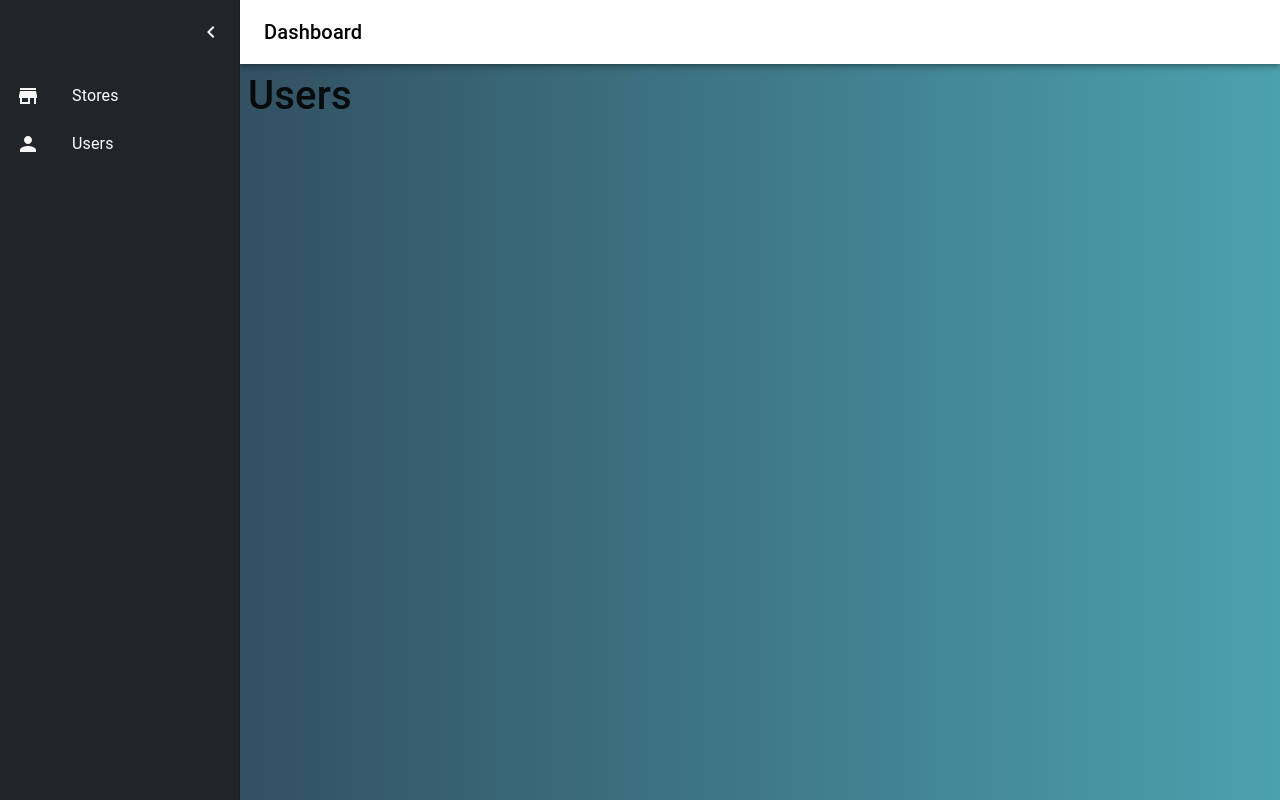
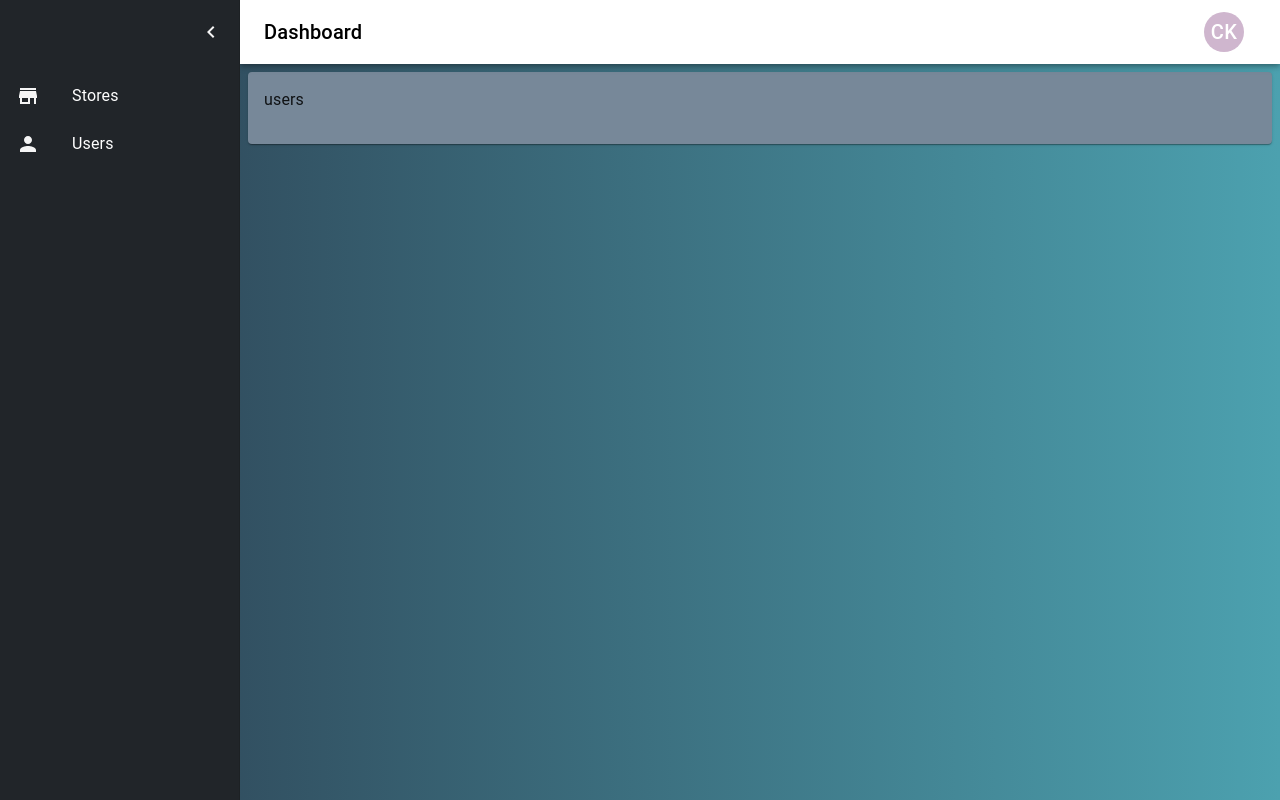
Before and after one commit to PaperUnicorn/thankful-bikes, a React (Create React App) app: page /welcome/dashboard/users in a window 1280 px wide. Built offline with nearby package versions, Linux system fonts and the light colour scheme.

Commit message:
corrected navbar

```diff
--- a/src/layout/Header/Navbar.tsx
+++ b/src/layout/Header/Navbar.tsx
@@ -1,9 +1,49 @@
 import * as React from "react";
-import { IconButton, Toolbar, Typography, styled } from "@mui/material";
+import {
+  Avatar,
+  Box,
+  Button,
+  IconButton,
+  Menu,
+  MenuItem,
+  Stack,
+  Toolbar,
+  Typography,
+  styled,
+} from "@mui/material";
 import MenuIcon from "@mui/icons-material/Menu";
 import MuiAppBar, { AppBarProps as MuiAppBarProps } from "@mui/material/AppBar";
 
 const drawerWidth = 240;
+
+function stringToColor(string: string) {
+  let hash = 0;
+  let i;
+
+  /* eslint-disable no-bitwise */
+  for (i = 0; i < string.length; i += 1) {
+    hash = string.charCodeAt(i) + ((hash << 5) - hash);
+  }
+
+  let color = "#";
+
+  for (i = 0; i < 3; i += 1) {
+    const value = (hash >> (i * 8)) & 0xff;
+    color += `00${value.toString(16)}`.slice(-2);
+  }
+  /* eslint-enable no-bitwise */
+
+  return color;
+}
+
+function stringAvatar(name: string) {
+  return {
+    sx: {
+      bgcolor: stringToColor(name),
+    },
+    children: `${name.split(" ")[0][0]}${name.split(" ")[1][0]}`,
+  };
+}
 
 interface AppBarProps extends MuiAppBarProps {
   open?: boolean;
@@ -32,9 +72,27 @@ const NavBar: React.FC<{ openDrawer: boolean; setOpenDrawer: Function }> = ({
   openDrawer,
   setOpenDrawer,
 }) => {
+  const [anchorEl, setAnchorEl] = React.useState<null | HTMLElement>(null);
+  const open = Boolean(anchorEl);
+  const handleClick = (event: React.MouseEvent<HTMLButtonElement>) => {
+    setAnchorEl(event.currentTarget);
+  };
+  const handleClose = () => {
+    setAnchorEl(null);
+  };
   return (
     <AppBar position="fixed" open={openDrawer}>
       <Toolbar>
+        <Box
+          sx={{
+            width: "100%",
+            display: "flex",
+            flexDirection: "row",
+            justifyContent: "space-between",
+            alignItems: "center",
+          }}
+        >
+          <Stack alignItems="center" direction="row">
             <IconButton
               color="inherit"
               aria-label="open drawer"
@@ -49,6 +107,34 @@ const NavBar: React.FC<{ openDrawer: boolean; setOpenDrawer: Function }> = ({
             <Typography variant="h6" noWrap component="div">
               Dashboard
             </Typography>
+          </Stack>
+          <Box>
+            <Box alignContent={"right"}>
+              <Button
+                id="basic-button"
+                aria-controls={open ? "basic-menu" : undefined}
+                aria-haspopup="true"
+                aria-expanded={open ? "true" : undefined}
+                onClick={handleClick}
+              >
+                <Avatar {...stringAvatar("Chinmay Kalegaonkar")} />
+              </Button>
+              <Menu
+                id="basic-menu"
+                anchorEl={anchorEl}
+                open={open}
+                onClose={handleClose}
+                MenuListProps={{
+                  "aria-labelledby": "basic-button",
+                }}
+              >
+                <MenuItem onClick={handleClose}>Profile</MenuItem>
+                <MenuItem onClick={handleClose}>My account</MenuItem>
+                <MenuItem onClick={handleClose}>Logout</MenuItem>
+              </Menu>
+            </Box>
+          </Box>
+        </Box>
       </Toolbar>
     </AppBar>
   );
--- a/src/layout/MainLayout.tsx
+++ b/src/layout/MainLayout.tsx
@@ -54,7 +54,15 @@ const MainLayout: React.FC<any> = ({ sx }) => {
 
       <Main open={openDrawer}>
         <DrawerHeader />
-        <Outlet />
+        <Paper
+          sx={{
+            background: "lightslategrey",
+            width: "100%",
+            padding: "1rem",
+          }}
+        >
+          <Outlet />
+        </Paper>
       </Main>
     </Box>
   );
--- a/src/pages/Dashboard/Users.tsx
+++ b/src/pages/Dashboard/Users.tsx
@@ -1,5 +1,5 @@
 const Users: React.FC<any> = ({ sx }) => {
-  return <h1>Users</h1>;
+  return <p>users</p>;
 };
 
 export default Users;
```
Lines whose indentation alone changed are shown as unchanged.
